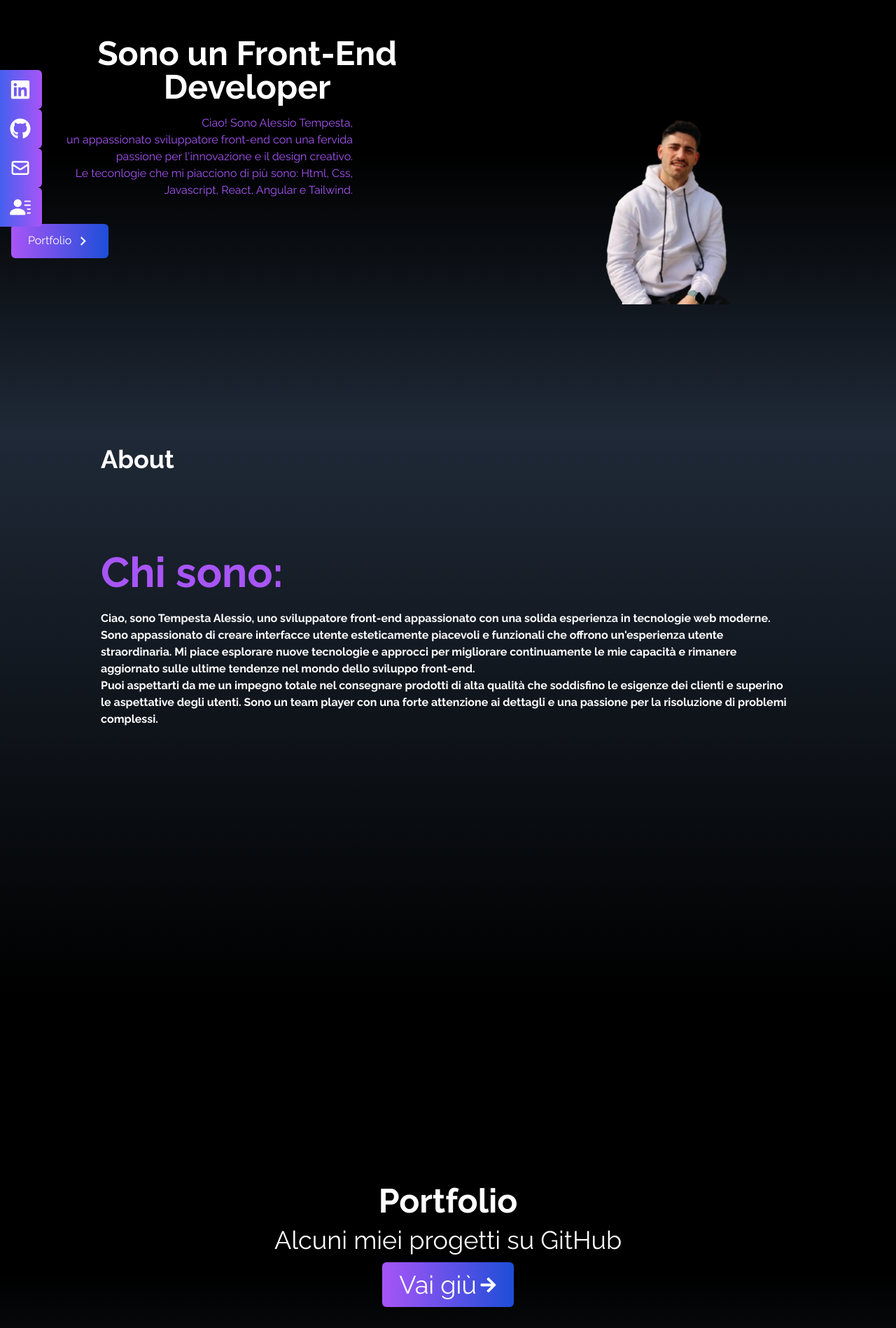
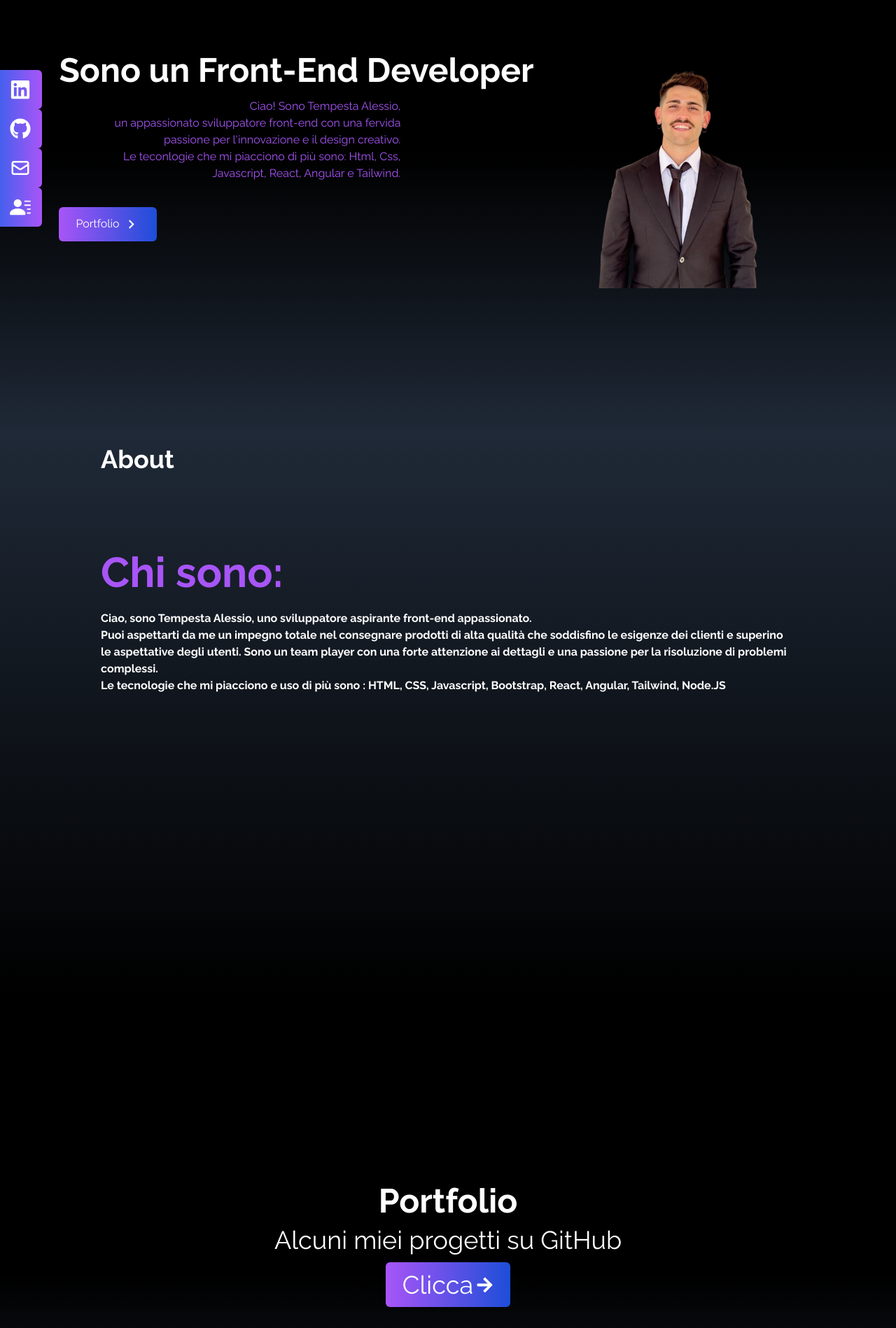
Before and after one commit to Alessio-Tempesta/first-portfolio, a React (Create React App) app: page / in a window 1280 px wide. Shown: the part 180-2078 px from the top of the page at 70% size. Built offline with nearby package versions, Linux system fonts and the light colour scheme; the HTML template or start-up script is replaced by a standard one.

Commit message:
Fatto alcune Modifice

```diff
--- a/src/components/About.jsx
+++ b/src/components/About.jsx
@@ -16,11 +16,11 @@ const About = () => {
             <p className='text-1xl font-bold mt-20'>
                 <h1 className='text-purple-500 font-bold text-6xl'>Chi sono:</h1>
                 <br />
-            Ciao, sono Tempesta Alessio, uno sviluppatore front-end appassionato con una solida esperienza in tecnologie web moderne.
-            <br />
-            Sono appassionato di creare interfacce utente esteticamente piacevoli e funzionali che offrono un'esperienza utente straordinaria. Mi piace esplorare nuove tecnologie e approcci per migliorare continuamente le mie capacità e rimanere aggiornato sulle ultime tendenze nel mondo dello sviluppo front-end.
+            Ciao, sono Tempesta Alessio, uno sviluppatore aspirante front-end appassionato.
             <br />
             Puoi aspettarti da me un impegno totale nel consegnare prodotti di alta qualità che soddisfino le esigenze dei clienti e superino le aspettative degli utenti. Sono un team player con una forte attenzione ai dettagli e una passione per la risoluzione di problemi complessi.
+            <br />
+            Le tecnologie che mi piacciono e uso di più sono : HTML, CSS, Javascript, Bootstrap, React, Angular, Tailwind, Node.JS
             </p>
         </div>
     </div>
--- a/src/components/Experience.jsx
+++ b/src/components/Experience.jsx
@@ -82,7 +82,7 @@ const Experience = () => {
                 <p className='text-4xl font-bold border-gray-630 p-2 inline'>Linguaggi</p>
                 <p className='py-6 text-2xl text-center'>Tecnologie con cui lavoro:</p>
             </div>
-            <div className={`w-full grid grid-cols-1 sm:grid-cols-${isMobileFirst ? '1' : '3'} gap-8 text-center py-8 px-4 sm:px-0`}>
+            <div className={`h-full grid grid-cols-3 sm:grid-cols-${isMobileFirst ? '1' : '3'} gap-8 text-center py-8 px-4 sm:px-0`}>
                 {techs.map(({ id, src, title, style }) => (
                     <div key={id} className={`shadow-md hover:scale-105 duration-500 py-2 rounded-lg ${style}`}>
                         <img src={src} alt={title} className='w-20 mx-auto' />
--- a/src/components/Home.jsx
+++ b/src/components/Home.jsx
@@ -1,5 +1,5 @@
 import React from 'react'
-import FotoProfilo from "../assets/foto-reggiaDiCaserta_me-removebg-preview.png";
+import FotoProfilo from "../assets/Foto-profilo-removebg-preview.png";
 import { MdOutlineKeyboardArrowRight } from "react-icons/md";
 import { Link } from 'react-scroll';
 
@@ -12,7 +12,7 @@ const Home = () => {
         <div className="max-w-full sm:max-w-screen-sm md:max-w-screen-md lg:max-w-screen-lg xl:max-w-screen-xl mx-auto flex flex-col items-center justify-center h-full px-4 sm:flex-row">
         <div className="flex flex-col justify-center h-full">
           <h2 className="text-2xl text-center sm:text-5xl font-bold text-white">Sono un Front-End Developer</h2>
-          <p className="text-right ml-10 text-purple-500 py-4 max-w-md">Ciao! Sono Alessio Tempesta,<br /> un appassionato sviluppatore front-end con una fervida passione per l'innovazione e il design creativo. <br /> Le teconlogie che mi piacciono di più sono:
+          <p className="text-right ml-10 text-purple-500 py-4 max-w-md">Ciao! Sono Tempesta Alessio,<br /> un appassionato sviluppatore front-end con una fervida passione per l'innovazione e il design creativo. <br /> Le teconlogie che mi piacciono di più sono:
           Html, Css, Javascript, React, Angular e Tailwind.
           </p>
 
@@ -34,7 +34,7 @@ const Home = () => {
       <div>
       <img src={FotoProfilo}
       alt="my-profile"
-      className="rounded-2xl mx-auto w-2/3 md:w-full"/>
+      className="rounded-2xl mx-auto w-2/3 md:h-full"/>
       </div>
       </div>
     </div>
--- a/src/components/Portfolio.jsx
+++ b/src/components/Portfolio.jsx
@@ -20,6 +20,10 @@ const Portfolio = () => {
     };
   }, []);
 
+  const handleClick = () => {
+    window.location.href = 'https://github.com/Alessio-Tempesta'; // Cambia l'URL con il tuo profilo GitHub
+  };
+
   return (
     <div className={`text-4xl h-screen w-full bg-gradient-to-b from-black via-black to-gray-800 text-white flex flex-col justify-center items-center ${isMobileFirst ? 'py-16' : ''}`}>
       <h1 className='text-white text-5xl text-center font-bold'>
@@ -27,18 +31,17 @@ const Portfolio = () => {
       </h1>
       <p className='text-white text-center my-3'>Alcuni miei progetti su GitHub</p>
       <div className={`${isMobileFirst ? '' : 'flex justify-center'} mb-8`}>
-        <a href='portfolio'>
         <button
           className={`flex items-center text-white px-6 py-3 rounded-md bg-gradient-to-r from-purple-500 to-blue-700 cursor-pointer ${hovered ? 'bg-blue-600' : ''}`}
-            onMouseEnter={() => setHovered(true)}
+          onClick={handleClick}
+          onMouseEnter={() => setHovered(false)}
           onMouseLeave={() => setHovered(false)}
         >
-            Vai giù
+          Clicca
           <span className="group hover:rotate-90 duration-300">
             <FaArrowRight size={25} className='ml-1' />
           </span>
         </button>
-        </a>
       </div>
       <div id='portfolio'>
         <a href='https://github.com/Alessio-Tempesta'>
--- a/src/components/SocialLinks.jsx
+++ b/src/components/SocialLinks.jsx
@@ -48,7 +48,7 @@ const SocialLinks = () => {
 
     ]
 return (
-    <div className=' hidden lg:flex flex flex-col top-[35%] left-0 fixed'>
+    <div className=' hidden lg:flex flex-col top-[35%] left-0 fixed'>
         <ul>
 
             {links.map(({id, child, href, style, download}) => (
```
Also changed, not shown: src/assets/Foto-profilo-removebg-preview.png (added). Lines whose indentation alone changed are shown as unchanged.
